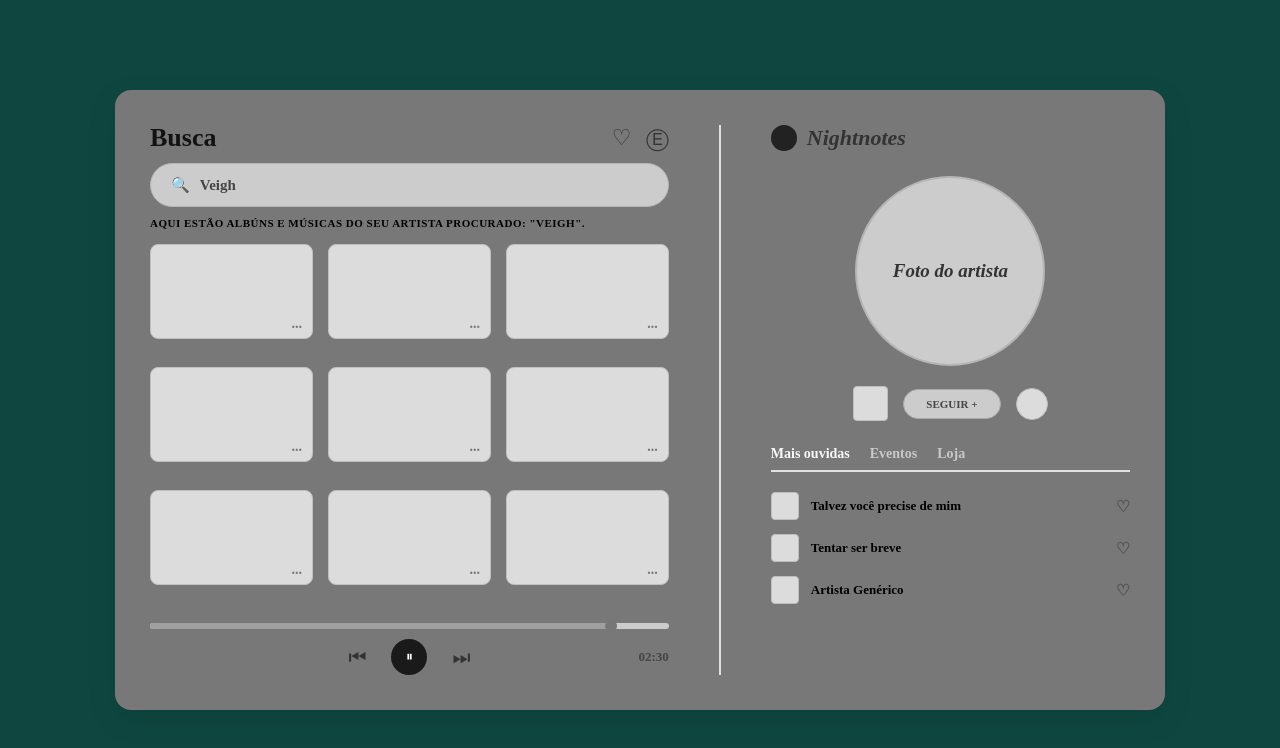
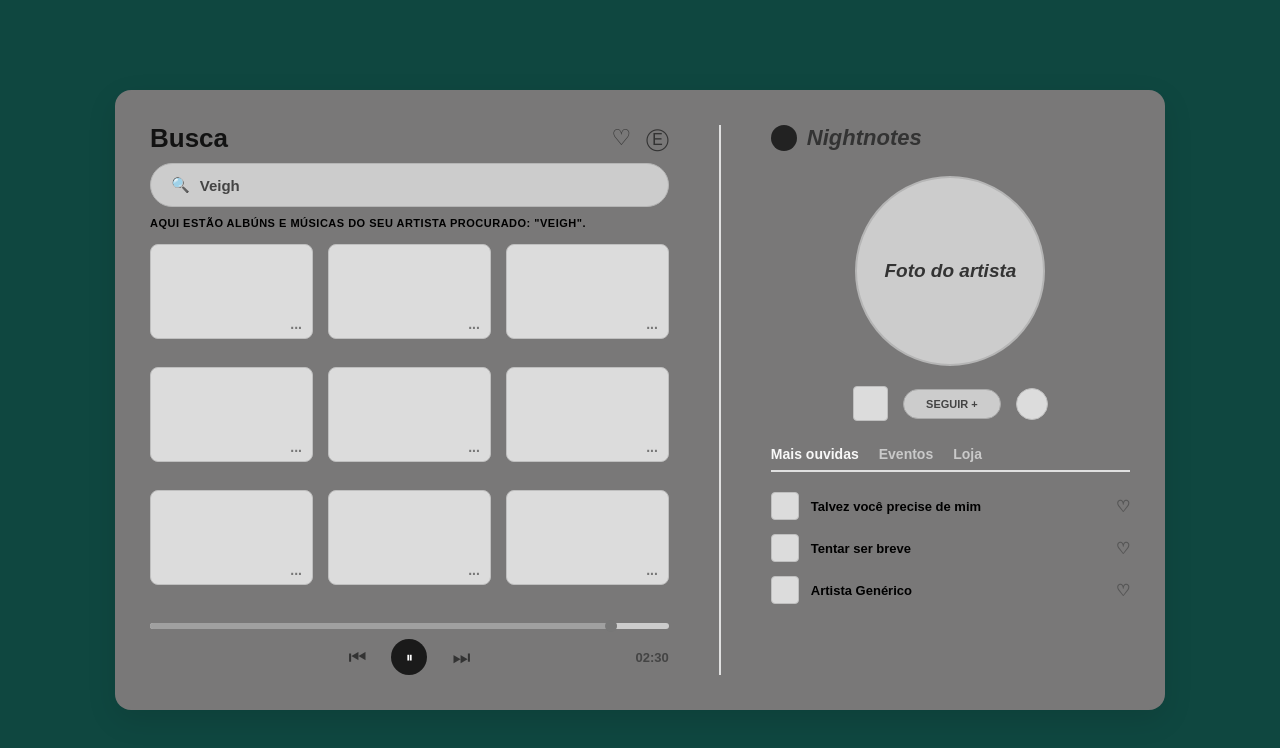
Before and after one commit to AlvexGR777/Atividades-Silvio, a plain HTML site: page ASSETS DA PÁGINA DE PESQUISA NIGHTNOTES/SITE PESQUISA NIGHTNOTES.HTML in a window 1280 px wide. Drawn offline with Linux system fonts and the light colour scheme.

Commit message:
Refactor CSS styles for Nightnotes search page

```diff
--- a/ASSETS DA PÁGINA DE PESQUISA NIGHTNOTES/CSS/STYLE.CSS
+++ b/ASSETS DA PÁGINA DE PESQUISA NIGHTNOTES/CSS/STYLE.CSS
@@ -2,7 +2,7 @@
     margin: 0;
     padding: 0;
     box-sizing: border-box;
-    font-family:'Space Grotesk', 'Manrope', 'sans-serif';
+    font-family:'Space Grotesk', 'Manrope', sans-serif;
 }
 
 
```
